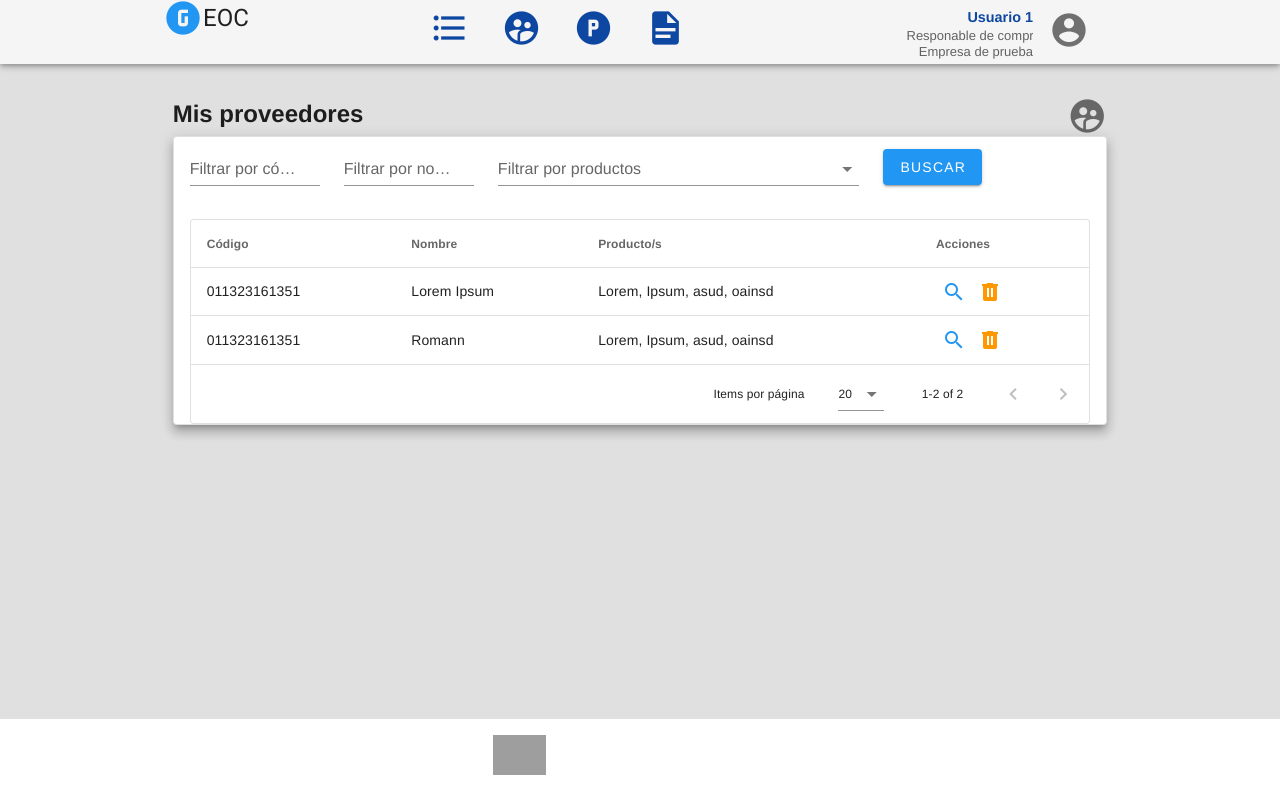
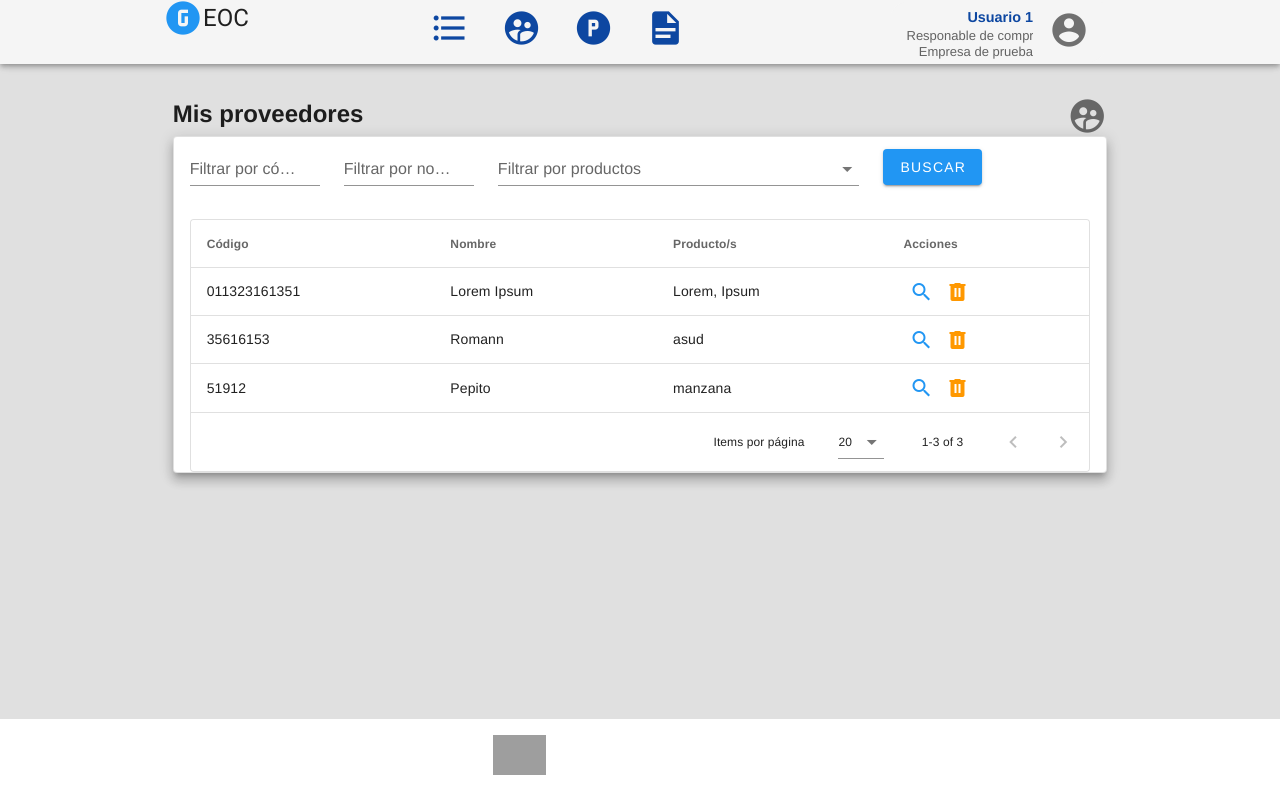
Before and after one commit to rdiazutn/tpsClaseDisenio, a Nuxt app in the folder GEOC_sketching/frontend/: page / in a window 1280 px wide. Built offline with nearby package versions, Linux system fonts and the light colour scheme; grey boxes are pictures that could not be loaded; what vue-toasted would draw is missing.

Commit message:
Se hace funcionar filtros

```diff
--- a/GEOC_sketching/frontend/pages/index.vue
+++ b/GEOC_sketching/frontend/pages/index.vue
@@ -38,7 +38,7 @@
     </template>
     <template #body>
       <TheFilterTable
-        :items="providers"
+        :items="showableProviders"
         :headers="headers"
       >
         <template #[`item.products`]="{ item }">
@@ -69,7 +69,7 @@ export default {
     filter: {
       products: []
     },
-    products: ['Lorem', 'Ipsum', 'asud'
+    products: ['Lorem', 'Ipsum', 'asud', 'manzana'
     ],
     headers: [
       {
@@ -103,30 +103,24 @@ export default {
           },
           {
             name: 'Ipsum'
-          },
-          {
-            name: 'asud'
-          },
-          {
-            name: 'oainsd'
           }
         ]
       },
       {
-        code: '011323161351',
+        code: '35616153',
         name: 'Romann',
         products: [
           {
-            name: 'Lorem'
-          },
+            name: 'asud'
+          }
+        ]
+      },
+      {
+        code: '51912',
+        name: 'Pepito',
+        products: [
           {
-            name: 'Ipsum'
-          },
-          {
-            name: 'asud'
-          },
-          {
-            name: 'oainsd'
+            name: 'manzana'
           }
         ]
       }
@@ -182,6 +176,13 @@ export default {
           (!this.filter.code || provider.code.includes(this.filter.code)) &&
           (!this.filter.name || provider.name.toUpperCase().includes(this.filter.name.toUpperCase())) &&
           (this.filter.products.length === 0 || provider.products.some(product => this.filter.products.includes(product.name))))
+    },
+    showableProviders () {
+      return this.providers
+        .filter(provider =>
+          (!this.filter.code || provider.code.includes(this.filter.code)) &&
+          (!this.filter.name || provider.name.toUpperCase().includes(this.filter.name.toUpperCase())) &&
+          (this.filter.products.length === 0 || provider.products.some(product => this.filter.products.includes(product.name))))
     }
   },
   methods: {
```
